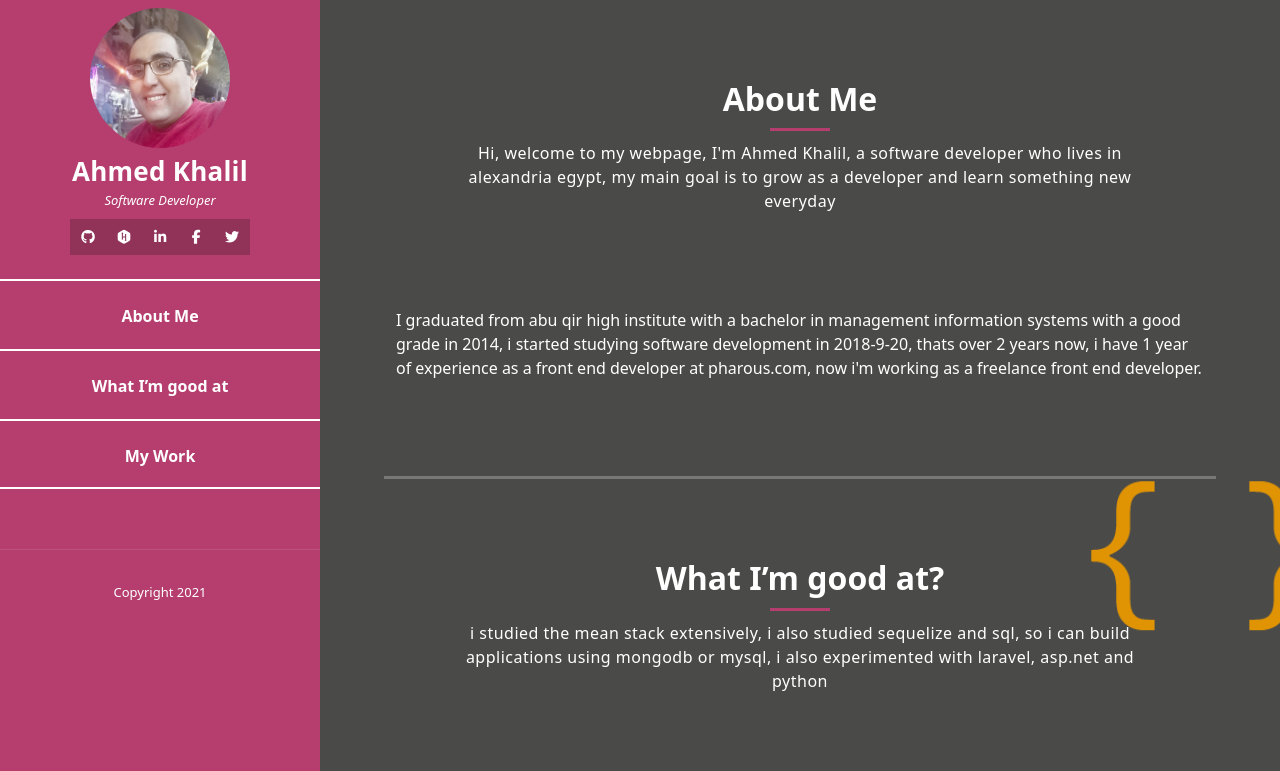
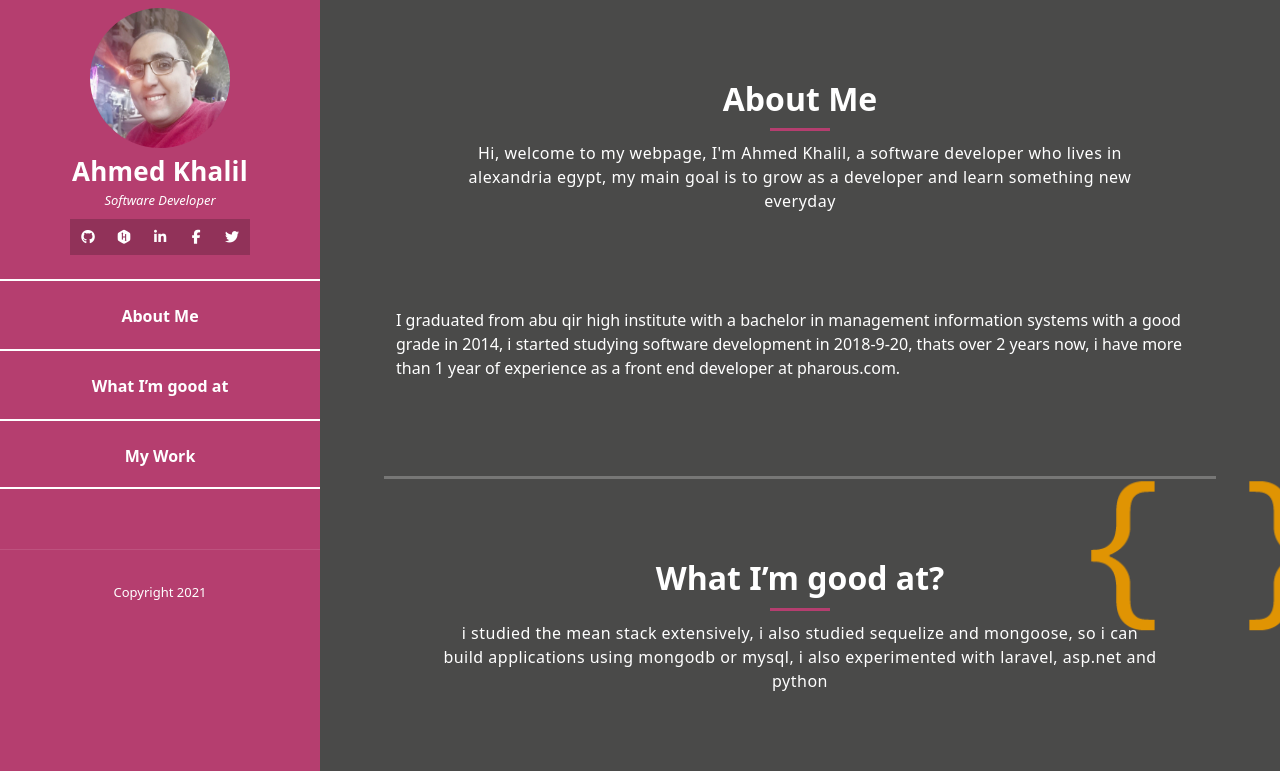
Before and after one commit to ahmedkhalil91518/portfolio-website, an Angular app in the folder frontend/: page / in a window 1280 px wide. Shown: the top 771 px of the page. Built offline with nearby package versions, Linux system fonts and the light colour scheme; no server answers.

Commit message:
fixed a typo

```diff
--- a/frontend/src/app/app.component.html
+++ b/frontend/src/app/app.component.html
@@ -87,9 +87,8 @@
                 I graduated from abu qir high institute with a bachelor in
                 management information systems with a good grade in 2014, i
                 started studying software development in 2018-9-20, thats over
-                {{ duration() }} years now, i have 1 year of experience as a
-                front end developer at pharous.com, now i'm working as a
-                freelance front end developer.
+                {{ duration() }} years now, i have more than 1 year of experience as a
+                front end developer at pharous.com.
               </p>
             </div>
           </div>
@@ -105,7 +104,7 @@
         <div class="line-dec"></div>
         <span
           >i studied the mean stack extensively, i also studied sequelize and
-          sql, so i can build applications using mongodb or mysql, i also
+          mongoose, so i can build applications using mongodb or mysql, i also
           experimented with laravel, asp.net and python</span
         >
       </div>
```
Also changed, not shown: 4 other files (tests, documents, lock files or other folders).
